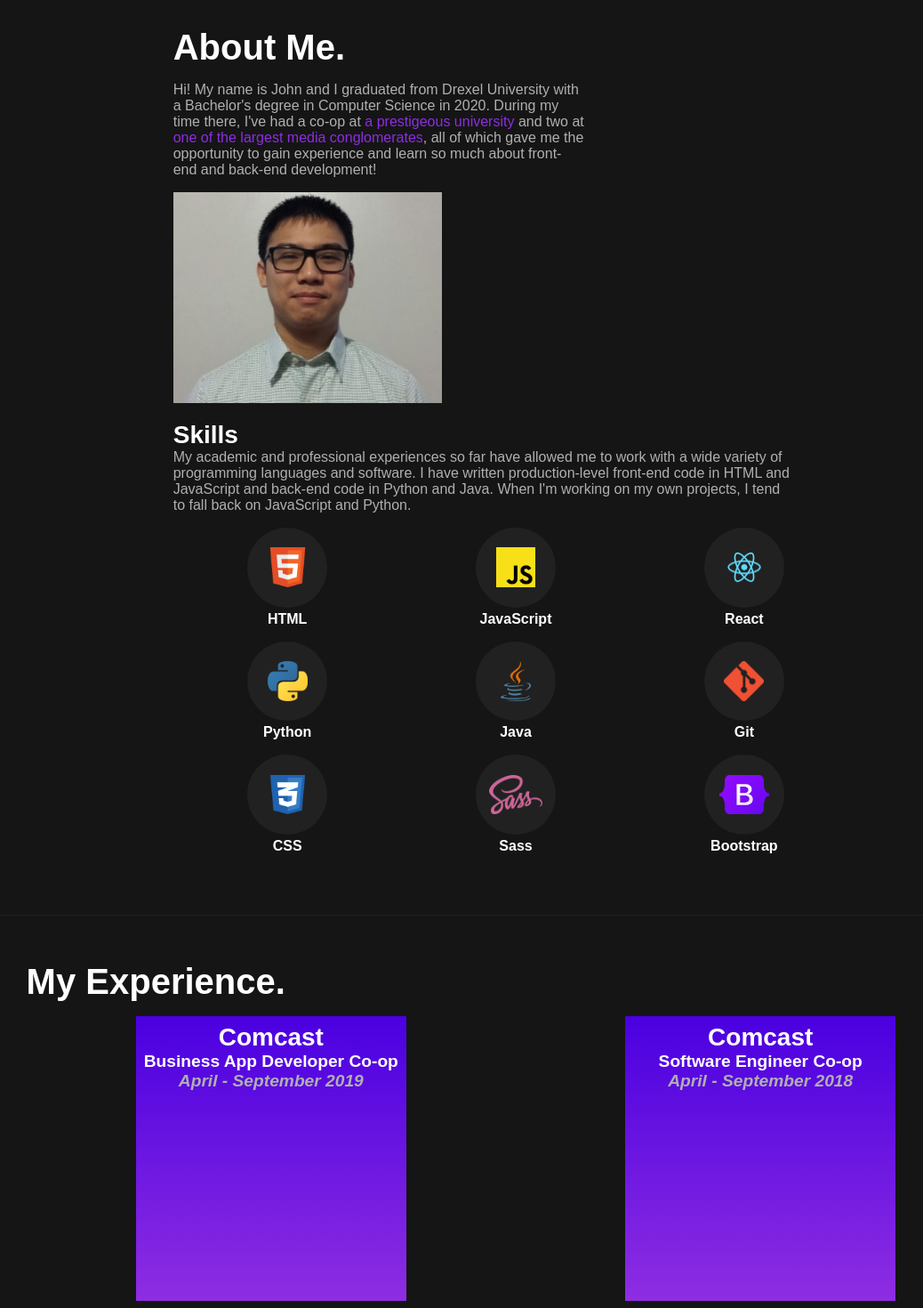
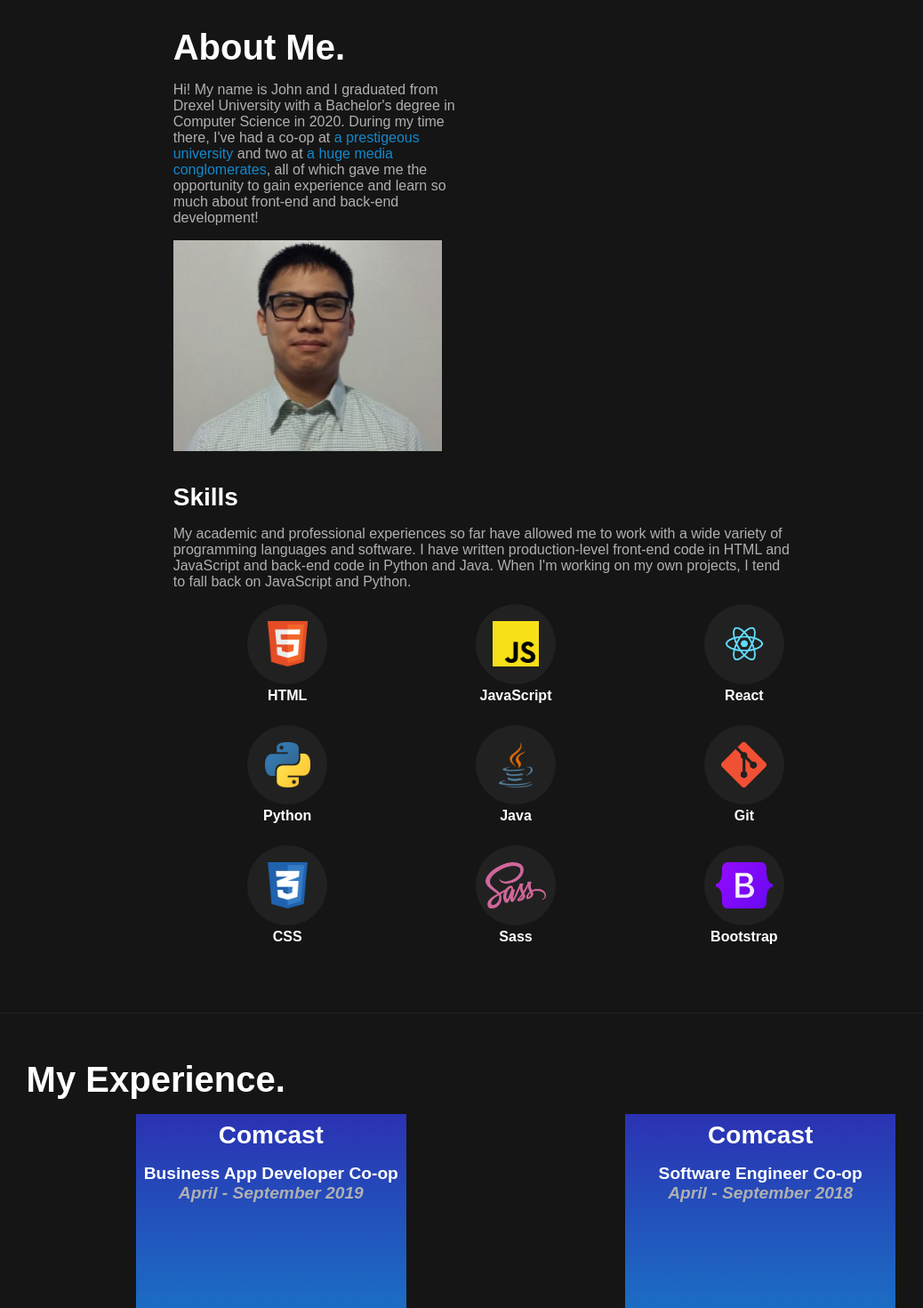
Before and after one commit to hojohn2561/hojohn2561.github.io, a React (Create React App) app: page / in a window 1280 px wide. Shown: the part 820-2290 px from the top of the page at 89% size, without its empty margins (60-1098 px from the left). Built offline with nearby package versions, Linux system fonts and the light colour scheme; a web font is replaced by a local one.

Commit message:
Styling. Changed primary color

```diff
--- a/src/app.scss
+++ b/src/app.scss
@@ -15,6 +15,7 @@
   h2 {
     color: white;
     font-size: 1.75rem;
+    margin-bottom: 1rem;
   }
 
   h3 {
@@ -32,6 +33,6 @@
   }
 
   .fade-in {
-    animation: fade-in 3s;
+    animation: fade-in 2s;
   }
 }
--- a/src/components/about/About.jsx
+++ b/src/components/about/About.jsx
@@ -74,7 +74,7 @@
                 and two at{" "}
                 <Link
                   linkTo="https://corporate.comcast.com/"
-                  text="one of the largest media conglomerates"
+                  text="a huge media conglomerates"
                   ariaLabel="Comcast Link"
                 />
                 , all of which gave me the opportunity to gain experience and
--- a/src/components/about/about.scss
+++ b/src/components/about/about.scss
@@ -15,16 +15,16 @@
       display: flex;
       flex-direction: row;
       flex-wrap: wrap;
-      margin-bottom: 1rem;
+      margin-bottom: 2rem;
 
       .about-me-paragraph-container {
         color: $greyFontColor;
         width: 100%;
         margin-bottom: 1rem; // Margins for spacing when headshot is to the right or flexed to below
-        margin-right: 2rem;
 
         @media screen and (min-width: 720px) {
-          width: 60%;
+          margin-right: 5rem;
+          width: 45%;
         }
 
         .highlight {
@@ -69,7 +69,7 @@
           display: flex;
           flex-direction: row;
           justify-content: center;
-          margin-bottom: 1rem;
+          margin-bottom: 1.5rem;
 
           .skill-container {
             width: 25vw;
@@ -89,7 +89,7 @@
               justify-content: center;
 
               .skill-logo {
-                height: 3.5vw;
+                height: 4vw;
               }
             }
 
--- a/src/components/experience/experience.scss
+++ b/src/components/experience/experience.scss
@@ -25,7 +25,7 @@
       }
 
       .experience-card {
-        background-color: green;
+        background-color: grey;
         position: relative;
         width: 100%;
         height: 100%;
@@ -44,7 +44,8 @@
         }
 
         .experience-card-front {
-          background: linear-gradient(#4a00e0, #8e2de2);
+          background: linear-gradient(#2b32b2, #1488cc);
+          // background: linear-gradient(#4a00e0, #8e2de2);
           // background: linear-gradient(#0f0c29, #302b63, #24243e);
           text-align: center;
 
--- a/src/components/navbar/Navbar.jsx
+++ b/src/components/navbar/Navbar.jsx
@@ -3,7 +3,7 @@
 
 export default function Navbar({ isMenuOpen, setIsMenuOpen }) {
   return (
-    <div className={"navbar " + (isMenuOpen && "active")}>
+    <div className={"fade-in navbar " + (isMenuOpen && "active")}>
       {/* Menu should never open if logo is clicked */}
       <div className="left-content" onClick={() => setIsMenuOpen(false)}>
         <a href="#intro" className="logo">
@@ -11,7 +11,7 @@
         </a>
       </div>
 
-      <div className="right-content">
+      <div className="right-content  fade-in">
         <div className="menu-botton" onClick={() => setIsMenuOpen(!isMenuOpen)}>
           <span className="line1"></span>
           <span className="line2"></span>
--- a/src/components/projects/projects.scss
+++ b/src/components/projects/projects.scss
@@ -27,7 +27,7 @@
 
           .carousel-title-content {
             align-items: center;
-            background: linear-gradient(#4a00e0, #8e2de2);
+            background: linear-gradient(#2b32b2, #1488cc);
             display: flex;
             height: 33rem;
             padding: 0 2.5rem;
--- a/src/global.scss
+++ b/src/global.scss
@@ -1,3 +1,3 @@
-$primaryColor: #8e2de2;
+$primaryColor: #1488cc;
 $backgroundColor: #151515;
 $greyFontColor: #b0b0b0;
```
